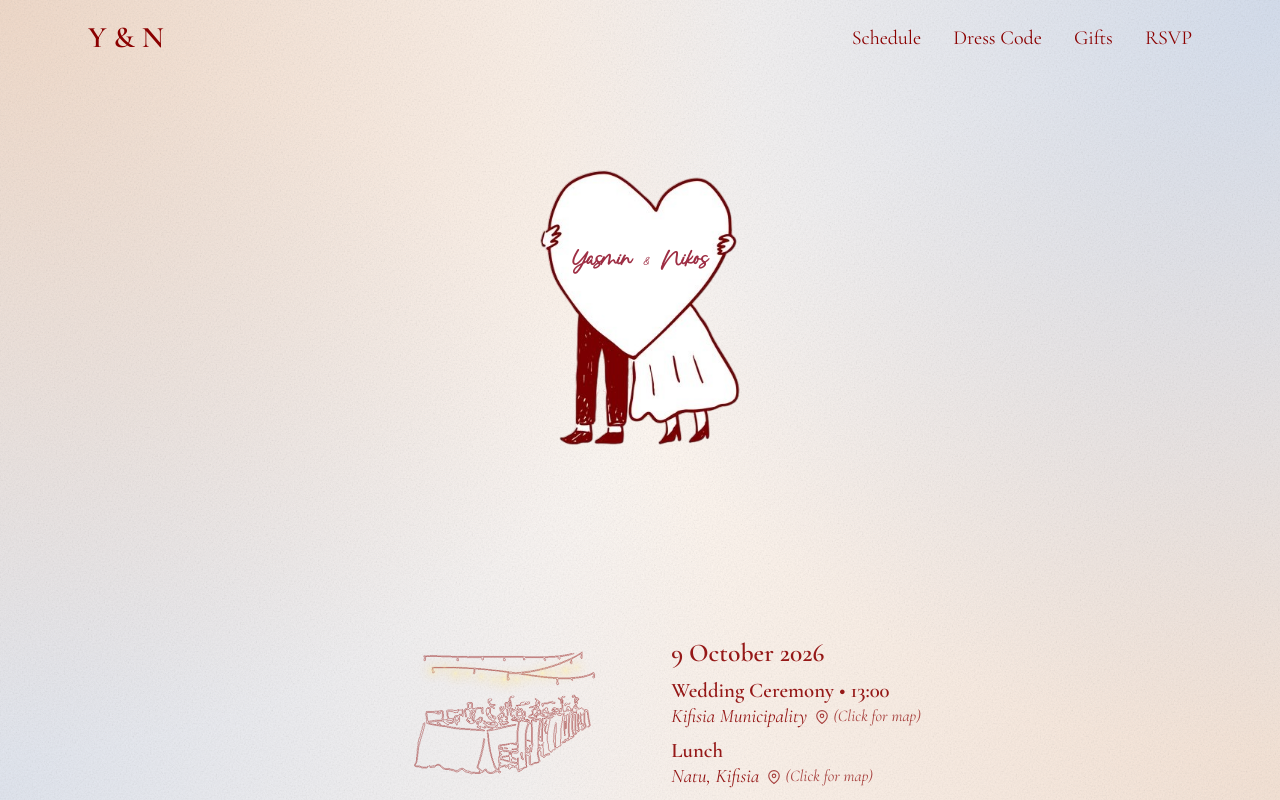
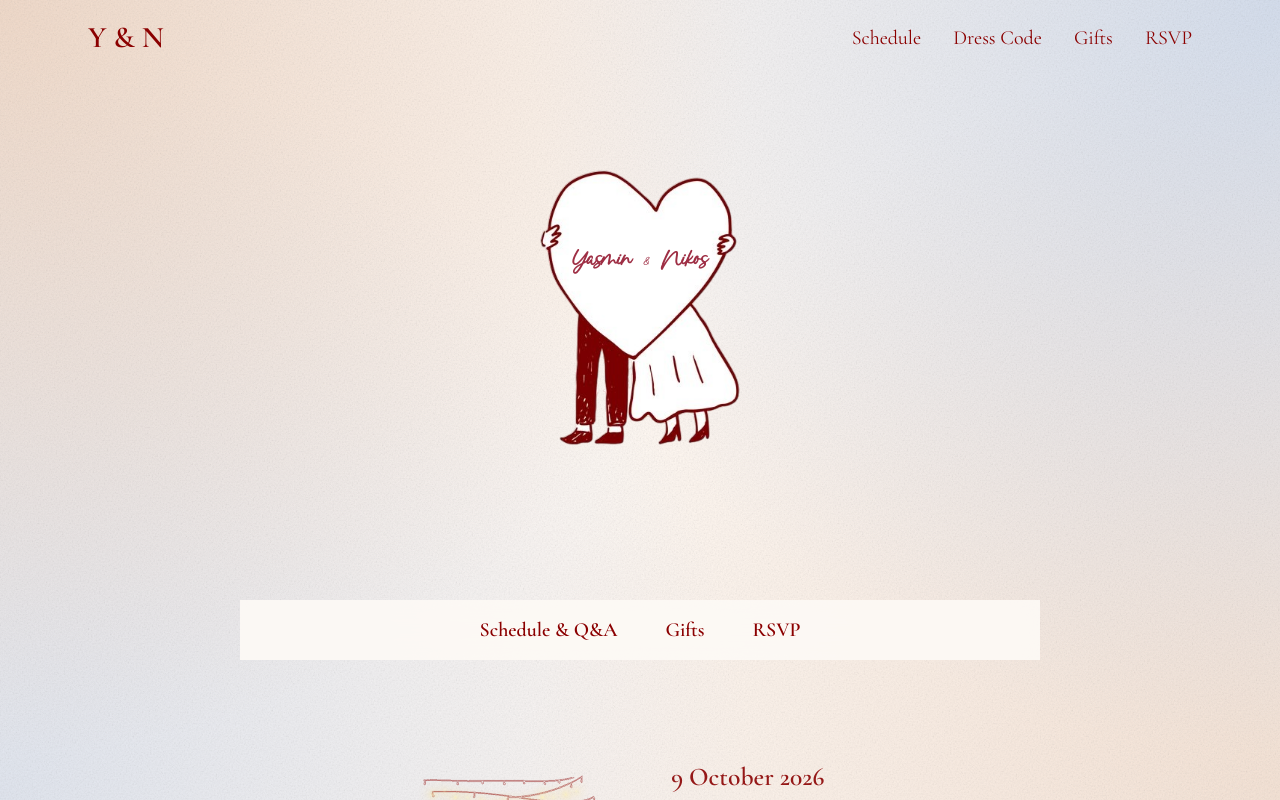
Before and after one commit to jimmygian/ngwedding, a React (Vite) app: page / in a window 1280 px wide. Built offline with nearby package versions, Linux system fonts and the light colour scheme; the HTML template or start-up script is replaced by a standard one.

Commit message:
Move navbar below hero sketch, make it sticky, update links and placeholders

```diff
--- a/src/sections/HeroSection/index.jsx
+++ b/src/sections/HeroSection/index.jsx
@@ -81,8 +81,21 @@ export default function HeroSection() {
           </div>
         </div>
 
+        {/* Sticky Navigation Bar */}
+        <nav
+          className="sticky top-0 z-50 w-full py-4 bg-[#fdfaf6]/90 backdrop-blur-md transition-all -mt-4 sm:-mt-8 mb-4 sm:mb-8"
+          style={{ fontFamily: '"Cormorant Garamond", serif' }}
+        >
+          <div className="flex justify-center items-center gap-6 sm:gap-12 text-lg sm:text-xl font-bold" style={{ color: '#8b0000' }}>
+            <button onClick={() => { const el = document.getElementById('schedule'); if(el) document.querySelector('.page').scrollTo({ top: el.offsetTop - 80, behavior: 'smooth' })}} className="hover:opacity-60 transition-opacity">Schedule & Q&A</button>
+            <button onClick={() => { const el = document.getElementById('gifts'); if(el) document.querySelector('.page').scrollTo({ top: el.offsetTop - 80, behavior: 'smooth' })}} className="hover:opacity-60 transition-opacity">Gifts</button>
+            <button onClick={() => { const el = document.getElementById('rsvp'); if(el) document.querySelector('.page').scrollTo({ top: el.offsetTop - 80, behavior: 'smooth' })}} className="hover:opacity-60 transition-opacity">RSVP</button>
+          </div>
+        </nav>
+
         {/* Date and Event Details */}
-        <div className="w-full flex flex-row justify-center items-center gap-3 sm:gap-6 -mt-8 sm:-mt-16 opacity-90" style={{ zIndex: 10 }}>
+        <div id="schedule" className="w-full flex flex-col gap-12 sm:gap-20">
+          <div className="w-full flex flex-row justify-center items-center gap-3 sm:gap-6 opacity-90" style={{ zIndex: 10 }}>
           <div className="relative" style={{ width: 'fit-content' }}>
             <img
               src={tableImage}
@@ -209,6 +222,7 @@ export default function HeroSection() {
         </div>
 
       </div>
+      </div>
     </section>
   )
 }
```
